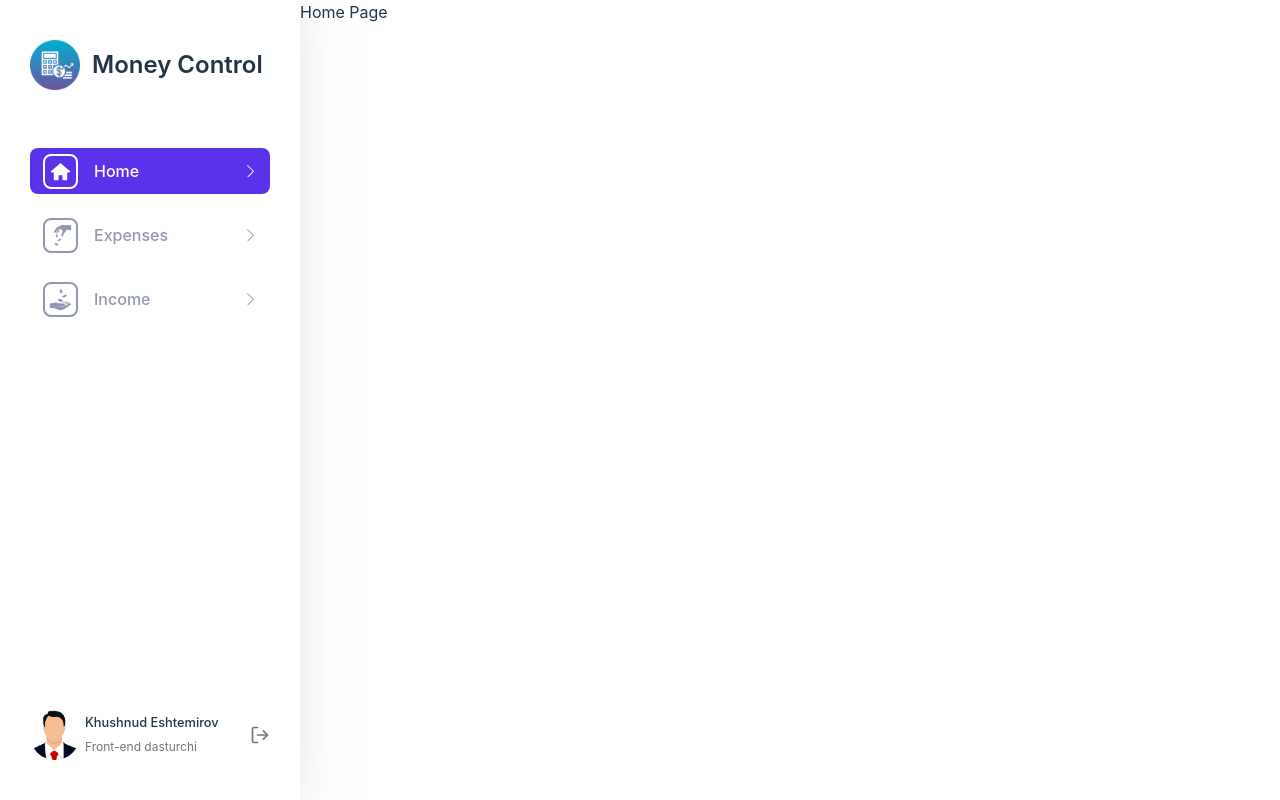
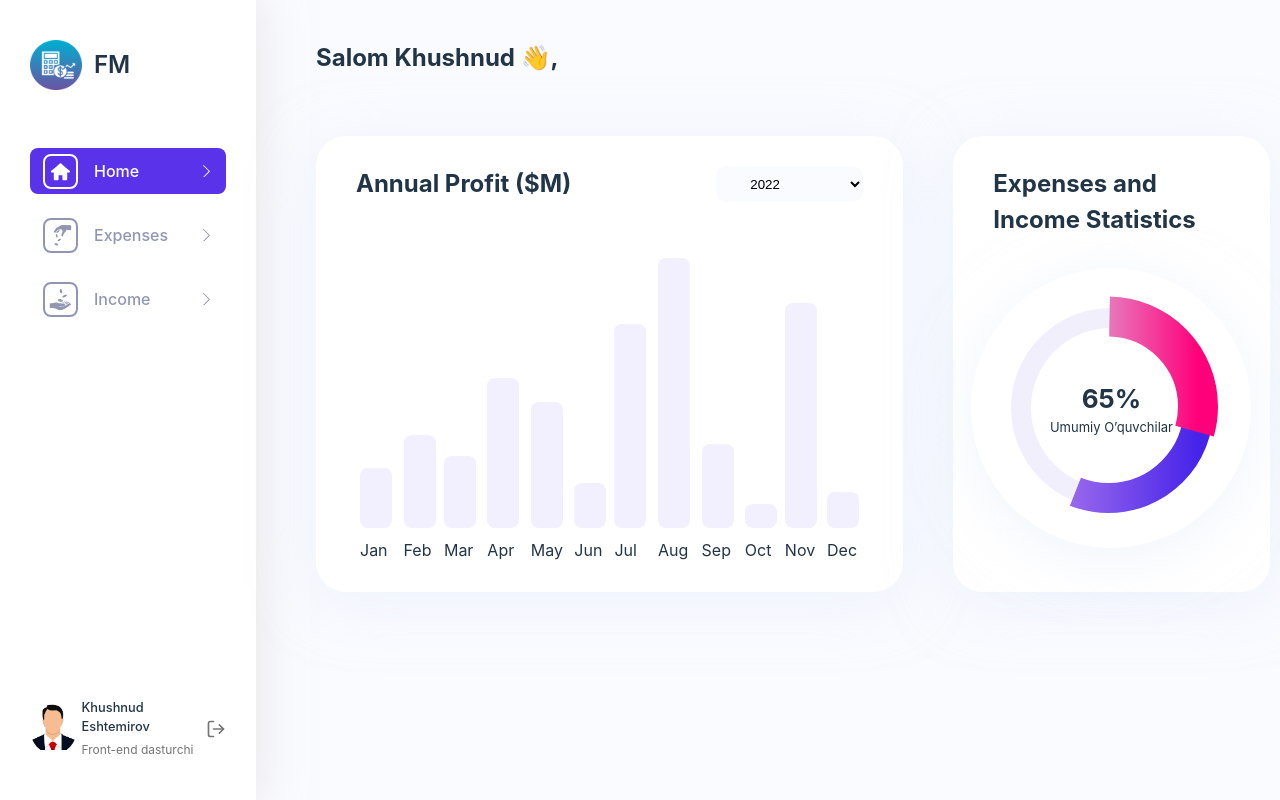
Before and after one commit to KhushnudEshtemirov/personal_financial, a React (Vite) app: page / in a window 1280 px wide. Built offline with nearby package versions, Linux system fonts and the light colour scheme.

Commit message:
Setup antd

```diff
--- a/package.json
+++ b/package.json
@@ -10,6 +10,7 @@
     "preview": "vite preview"
   },
   "dependencies": {
+    "antd": "^5.14.1",
     "react": "^18.2.0",
     "react-dom": "^18.2.0",
     "react-icons": "^5.0.1",
--- a/src/App.tsx
+++ b/src/App.tsx
@@ -4,16 +4,20 @@ import Home from "./pages/home";
 import Expenses from "./pages/expenses";
 import Income from "./pages/income";
 import Sidebar from "./components/sidebar";
+import Header from "./components/header";
 
 function App() {
   return (
-    <div>
+    <div className="app">
       <Sidebar />
-      <Routes>
-        <Route path="/" element={<Home />} />
-        <Route path="/expenses" element={<Expenses />} />
-        <Route path="/income" element={<Income />} />
-      </Routes>
+      <div className="main">
+        <Header />
+        <Routes>
+          <Route path="/" element={<Home />} />
+          <Route path="/expenses" element={<Expenses />} />
+          <Route path="/income" element={<Income />} />
+        </Routes>
+      </div>
     </div>
   );
 }
--- /dev/null
+++ b/src/components/header/header.module.scss
@@ -0,0 +1,51 @@
+.header {
+  width: 100%;
+  display: flex;
+  justify-content: space-between;
+  padding: 40px 90px 40px 60px;
+
+  &__right {
+    ul {
+      display: flex;
+      list-style: none;
+
+      li {
+        display: flex;
+        align-items: center;
+        margin-right: 15px;
+
+        svg {
+          font-size: 1.2rem;
+          color: #7e7e7e;
+          cursor: pointer;
+        }
+
+        &:last-child {
+          position: relative;
+
+          svg {
+            position: absolute;
+            left: 10px;
+          }
+        }
+
+        input {
+          width: 250px;
+          background: #ffffff;
+          box-shadow: 0px 10px 60px rgba(226, 236, 249, 0.5);
+          border-radius: 12px;
+          outline: none;
+          border: none;
+          padding: 10px;
+          padding-left: 40px;
+          font-size: 1.2rem;
+        }
+
+        ::placeholder {
+          color: #b5b7c0;
+          font-size: 1rem;
+        }
+      }
+    }
+  }
+}
--- /dev/null
+++ b/src/components/header/index.tsx
@@ -0,0 +1,32 @@
+import styles from "./header.module.scss";
+
+import { BsMoon, BsBell } from "react-icons/bs";
+import { FiSearch } from "react-icons/fi";
+
+const Header = () => (
+  <div className={styles.header}>
+    <h2>Salom Khushnud 👋,</h2>
+    {/* <div className={styles.header__right}>
+      <ul>
+        <li>
+          <BsMoon />
+        </li>
+        <li>
+          <BsBell />
+        </li>
+        <li>
+          <FiSearch />
+          <input
+            type="text"
+            name="search"
+            id="search"
+            placeholder="Qidiruv"
+            autoComplete="off"
+          />
+        </li>
+      </ul>
+    </div> */}
+  </div>
+);
+
+export default Header;
--- a/src/components/sidebar/index.tsx
+++ b/src/components/sidebar/index.tsx
@@ -34,9 +34,9 @@ const Sidebar = () => {
       <div className={styles.sidebar__container}>
         <div className={styles.sidebar__top}>
           <div className={styles.sidebar__setting}>
-            <img src={logo} width={50} height={50} onClick={miniLeft} />
+            <img src={logo} width={52} height={50} onClick={miniLeft} />
           </div>
-          <span className={styles.sidebar__dashboard}>Money Control</span>
+          <span className={styles.sidebar__dashboard}>FM</span>
         </div>
         <div className={styles.sidebar__middle}>
           <ul>
--- a/src/components/sidebar/sidebar.module.scss
+++ b/src/components/sidebar/sidebar.module.scss
@@ -1,5 +1,5 @@
 .sidebar {
-  width: 300px;
+  width: 20%;
   height: 100vh;
   box-shadow: 4px 0 40px rgba($color: #d8d6d6, $alpha: 0.5);
   padding: 40px 30px;
--- a/src/index.css
+++ b/src/global.scss
@@ -24,6 +24,7 @@ a {
   color: #646cff;
   text-decoration: inherit;
 }
+
 a:hover {
   color: #535bf2;
 }
@@ -62,6 +63,20 @@ button:focus-visible {
   outline: 4px auto -webkit-focus-ring-color;
 }
 
+#root {
+  width: 100%;
+}
+
+.app {
+  width: 100%;
+  display: flex;
+  background: rgba(250, 251, 255, 1);
+}
+
+.main {
+  width: 80%;
+}
+
 @media (prefers-color-scheme: light) {
   :root {
     color: #213547;
--- a/src/main.tsx
+++ b/src/main.tsx
@@ -3,7 +3,7 @@ import ReactDOM from "react-dom/client";
 import { BrowserRouter as Router } from "react-router-dom";
 
 import App from "./App.tsx";
-import "./index.css";
+import "./global.scss";
 
 ReactDOM.createRoot(document.getElementById("root")!).render(
   <React.StrictMode>
--- /dev/null
+++ b/src/pages/home/home.module.scss
@@ -0,0 +1,181 @@
+.home {
+  width: 100%;
+  height: calc(100vh - 150px);
+
+  &__body {
+    display: flex;
+    justify-content: space-between;
+    gap: 50px;
+    padding: 20px 60px;
+  }
+
+  &__statistic {
+    width: 65%;
+    padding: 30px 40px;
+    box-shadow: 0px 10px 60px rgba(226, 236, 249, 0.5);
+    border-radius: 30px;
+    background: #fff;
+  }
+
+  &__statistic_header {
+    display: flex;
+    justify-content: space-between;
+
+    select {
+      background: #f9fbff;
+      border-radius: 10px;
+      cursor: pointer;
+      outline: none;
+      padding: 0 30px;
+      border: none;
+    }
+  }
+
+  &__statistic_graph {
+    display: flex;
+    justify-content: space-between;
+    align-items: flex-end;
+    margin-top: 30px;
+  }
+
+  &__column {
+    &:hover,
+    &.active {
+      .home__outer_div {
+        background: #5932ea;
+        box-shadow: 0px 8px 12px rgba(135, 145, 233, 0.3);
+
+        div {
+          background: #5932ea;
+        }
+      }
+
+      .home__percent {
+        opacity: 1;
+      }
+    }
+
+    &:hover p,
+    &.active p {
+      font-weight: 500;
+    }
+
+    p {
+      margin-top: 10px;
+      margin-left: 4px;
+    }
+  }
+
+  &__percent {
+    margin-left: 4px;
+    margin-bottom: 5px;
+    font-size: 14px;
+    font-weight: 500;
+    opacity: 0;
+  }
+
+  &__outer_div {
+    width: 40px;
+    background: none;
+    border-radius: 10px;
+    transition: 0.1s;
+    display: flex;
+    justify-content: center;
+
+    div {
+      width: 32px;
+      background: #f2efff;
+      border-radius: 8px;
+      cursor: pointer;
+      transition: 0.1s;
+    }
+  }
+
+  &__right_stat {
+    width: 35%;
+    display: flex;
+    flex-direction: column;
+    align-items: center;
+    padding: 30px 40px;
+    border-radius: 30px;
+    background: #ffffff;
+    box-shadow: 0px 10px 60px rgba(226, 236, 249, 0.5);
+  }
+
+  &__right_header {
+    span {
+      color: #acacac;
+    }
+  }
+
+  &__right_body {
+    margin-top: 30px;
+  }
+
+  &__white_circle {
+    width: 280px;
+    height: 280px;
+    background: #ffffff;
+    box-shadow: 0px 10px 60px rgba(226, 236, 249, 0.5);
+    border-radius: 50%;
+    display: flex;
+    justify-content: center;
+    align-items: center;
+    position: relative;
+  }
+
+  &__blue_sector {
+    svg {
+      position: absolute;
+      top: 50%;
+      left: 50%;
+      transform: translate(-45%, -50%);
+    }
+
+    circle {
+      fill: none;
+      stroke: url(#GradientColor);
+      stroke-width: 30px;
+      stroke-dasharray: 250;
+      stroke-dashoffset: 75;
+    }
+  }
+
+  &__red_sector {
+    svg {
+      position: absolute;
+      top: 50%;
+      left: 50%;
+      transform: translate(-50%, -55%);
+    }
+
+    circle {
+      fill: none;
+      stroke: url(#GradientColor1);
+      stroke-width: 40px;
+      stroke-dasharray: 400;
+      stroke-dashoffset: 375;
+    }
+  }
+
+  &__gray_ring {
+    width: 200px;
+    height: 200px;
+    border: 20px solid #f1effb;
+    border-radius: 50%;
+    display: flex;
+    flex-direction: column;
+    justify-content: center;
+    align-items: center;
+
+    h2 {
+      font-size: 26px;
+      font-weight: 700;
+    }
+
+    span {
+      text-align: center;
+      font-size: 13px;
+    }
+  }
+}
--- a/src/pages/home/index.tsx
+++ b/src/pages/home/index.tsx
@@ -1,5 +1,94 @@
+import styles from "./home.module.scss";
+
+const expenses_data = [
+  { id: 0, name: "Jan", percent: 20 },
+  { id: 1, name: "Feb", percent: 31 },
+  { id: 2, name: "Mar", percent: 24 },
+  { id: 3, name: "Apr", percent: 50 },
+  { id: 4, name: "May", percent: 42 },
+  { id: 5, name: "Jun", percent: 15 },
+  { id: 6, name: "Jul", percent: 68 },
+  { id: 7, name: "Aug", percent: 90 },
+  { id: 8, name: "Sep", percent: 28 },
+  { id: 9, name: "Oct", percent: 8 },
+  { id: 10, name: "Nov", percent: 75 },
+  { id: 11, name: "Dec", percent: 12 },
+];
+
 const Home = () => {
-  return <>Home Page</>
-}
+  return (
+    <div className={styles.home}>
+      <div className={styles.home__body}>
+        <div className={styles.home__statistic}>
+          <div className={styles.home__statistic_header}>
+            <h2>Annual Profit ($M)</h2>
+            <select name="stat-year" id="year" defaultValue="2022">
+              <option value="years">Select year</option>
+              <option value="2022">2022</option>
+              <option value="2023">2023</option>
+              <option value="2024">2024</option>
+            </select>
+          </div>
+          <div className={styles.home__statistic_graph}>
+            {expenses_data.map((item) => (
+              <div className={styles.home__column} key={item.id}>
+                <div className={styles.home__percent}>${item.percent}M</div>
+                <div className={styles.home__outer_div}>
+                  <div style={{ height: item.percent * 3 }}></div>
+                </div>
+                <p>{item.name}</p>
+              </div>
+            ))}
+          </div>
+        </div>
+        <div className={styles.home__right_stat}>
+          <div className={styles.home__right_header}>
+            <h2>Expenses and Income Statistics</h2>
+          </div>
+          <div className={styles.home__right_body}>
+            <div className={styles.home__white_circle}>
+              <div className={styles.home__blue_sector}>
+                <svg
+                  xmlns="http://www.w3.org/2000/svg"
+                  version="1.1"
+                  width="250px"
+                  height="250px"
+                >
+                  <defs>
+                    <linearGradient id="GradientColor">
+                      <stop offset="0%" stopColor="#BB84EE" />
+                      <stop offset="100%" stopColor="#4623E9" />
+                    </linearGradient>
+                  </defs>
+                  <circle cx="110" cy="125" r="90" />
+                </svg>
+              </div>
+              <div className={styles.home__red_sector}>
+                <svg
+                  xmlns="http://www.w3.org/2000/svg"
+                  version="1.1"
+                  width="250px"
+                  height="250px"
+                >
+                  <defs>
+                    <linearGradient id="GradientColor1">
+                      <stop offset="0%" stopColor="#CDF4FF" />
+                      <stop offset="100%" stopColor="#FF007A" />
+                    </linearGradient>
+                  </defs>
+                  <circle cx="122" cy="136" r="90" />
+                </svg>
+              </div>
+              <div className={styles.home__gray_ring}>
+                <h2>65%</h2>
+                <span>Umumiy O’quvchilar</span>
+              </div>
+            </div>
+          </div>
+        </div>
+      </div>
+    </div>
+  );
+};
 
 export default Home;
```
Also changed, not shown: 1 other file (tests, documents, lock files or other folders).
